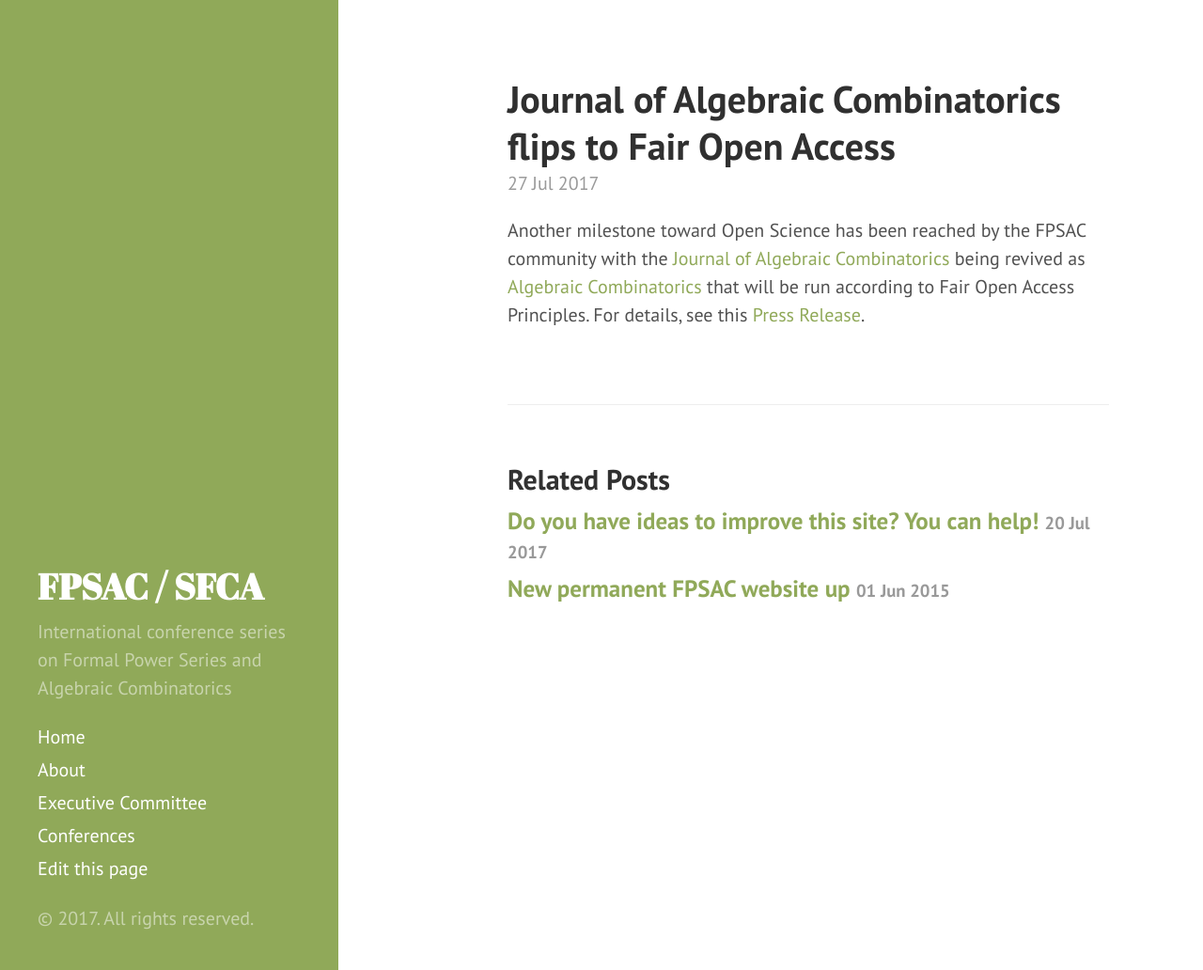
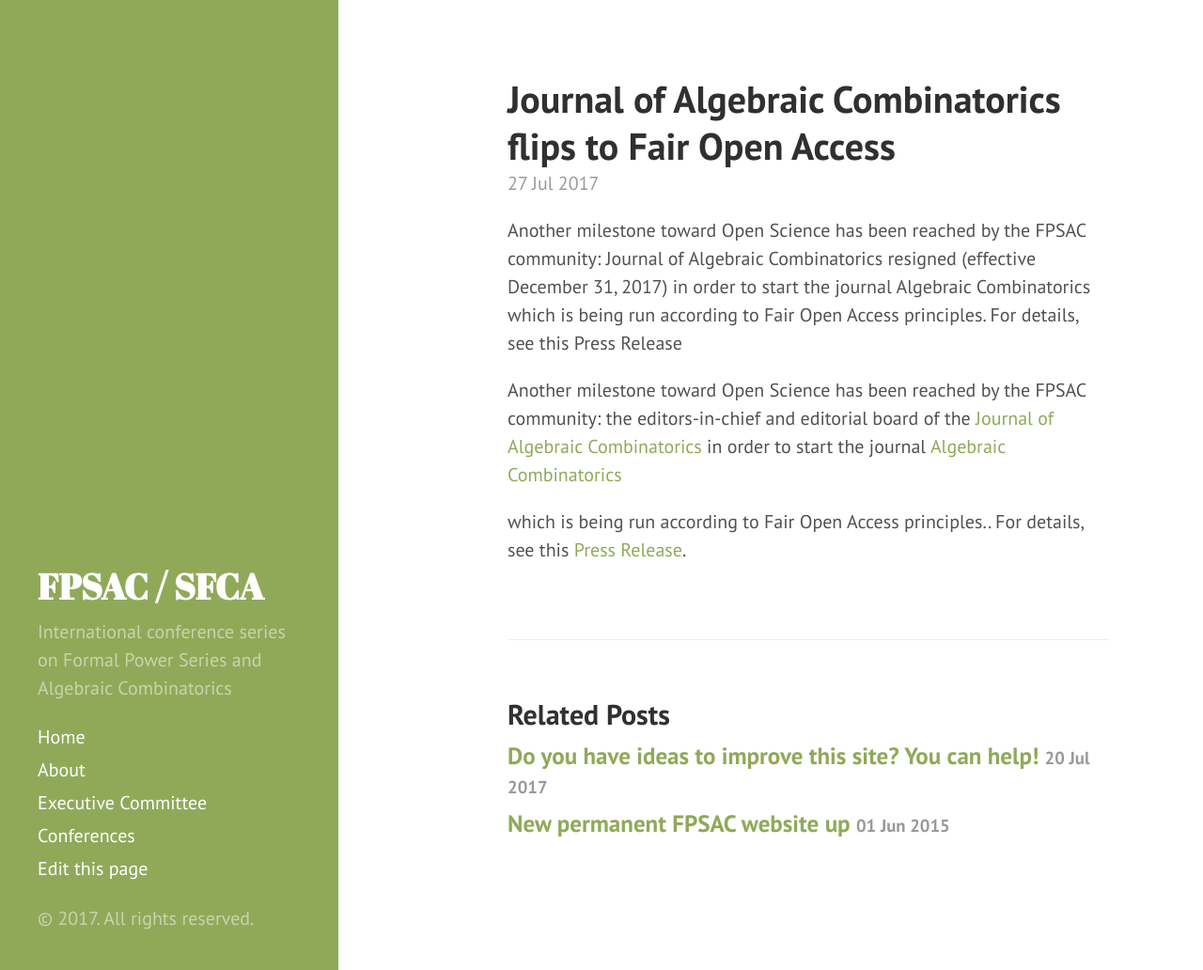
Before and after one commit to FPSAC/FPSAC.github.io, a Jekyll site: the page built from _posts/2017-07-27-jac-open.md, in a window 1280 px wide and 1032 px high. Shown: the whole window at 94% size. Built offline with Jekyll 4.4.1, drawn with Linux system fonts in a browser that asks for light colours.

Commit message:
Fixed wording according to AC's editors

```diff
--- a/_posts/2017-07-27-jac-open.md
+++ b/_posts/2017-07-27-jac-open.md
@@ -3,8 +3,18 @@
 title: Journal of Algebraic Combinatorics flips to Fair Open Access
 ---
 
-Another milestone toward Open Science has been reached by the FPSAC community
-with the [Journal of Algebraic Combinatorics](https://link.springer.com/journal/10801)
-being revived as [Algebraic Combinatorics](http://algebraic-combinatorics.org)
-that will be run according to Fair Open Access Principles.
-For details, see this [Press Release](http://www-users.math.umn.edu/~reiner/AlgebraicCombinatricsPressRelease.pdf).
+Another milestone toward Open Science has been reached by the FPSAC
+   community:  Journal of
+   Algebraic Combinatorics resigned (effective December 31, 2017) in order
+   to start the journal Algebraic Combinatorics which is being run
+   according to Fair Open Access principles.  For details, see this Press
+   Release
+
+Another milestone toward Open Science has been reached by the FPSAC
+community: the editors-in-chief and editorial board of the
+[Journal of Algebraic Combinatorics](https://link.springer.com/journal/10801)
+in order to start the journal [Algebraic Combinatorics](http://algebraic-combinatorics.org)
+
+which is being run according to Fair Open Access principles.. For
+details, see this
+[Press Release](http://www-users.math.umn.edu/~reiner/AlgebraicCombinatricsPressRelease.pdf).
```
